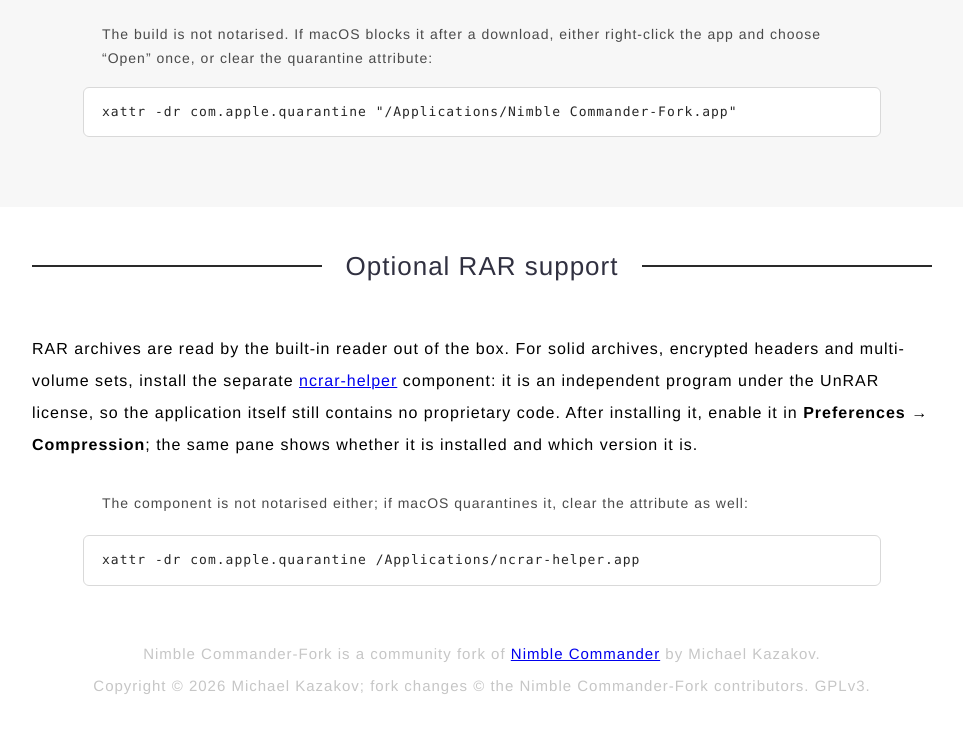
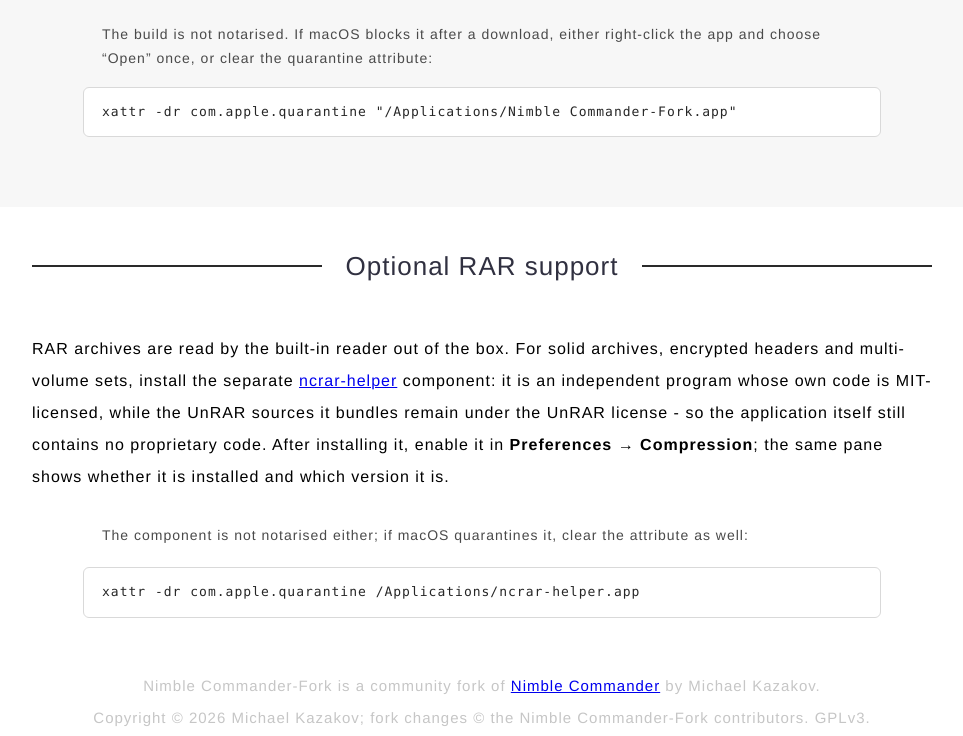
Before and after one commit to cfanmaoli/nc-website, a plain HTML site: page download/index.html in a window 1280 px wide. Shown: the part 705-1441 px from the top of the page, without its empty margins (158-1121 px from the left). Before the commit the page ends 1409 px from the top, so only its background shows below. Drawn offline with Linux system fonts and the light colour scheme.

Commit message:
Mention the MIT license of the RAR helper

```diff
--- a/download/index.html
+++ b/download/index.html
@@ -77,7 +77,7 @@
                 <p data-zh-html='内置读取器开箱即可读取 RAR 归档。对于固实归档、加密的文件头和分卷集合，请安装独立的 &lt;a href="https://github.com/cfanmaoli/ncrar-helper"&gt;ncrar-helper&lt;/a&gt; 组件：它是一个遵循 UnRAR 许可证的独立程序，因此应用本身依然不含任何专有代码。安装后，在&lt;strong&gt;设置 → 压缩&lt;/strong&gt;中启用它；同一面板会显示它是否已安装以及版本号。'>RAR archives are read by the built-in reader out of the box. For solid archives, encrypted headers
                     and multi-volume sets, install the separate
                     <a href="https://github.com/cfanmaoli/ncrar-helper">ncrar-helper</a> component: it is an
-                    independent program under the UnRAR license, so the application itself still contains no
+                    independent program whose own code is MIT-licensed, while the UnRAR sources it bundles remain under the UnRAR license - so the application itself still contains no
                     proprietary code. After installing it, enable it in
                     <strong>Preferences → Compression</strong>; the same pane shows whether it is installed and
                     which version it is.</p>
```
